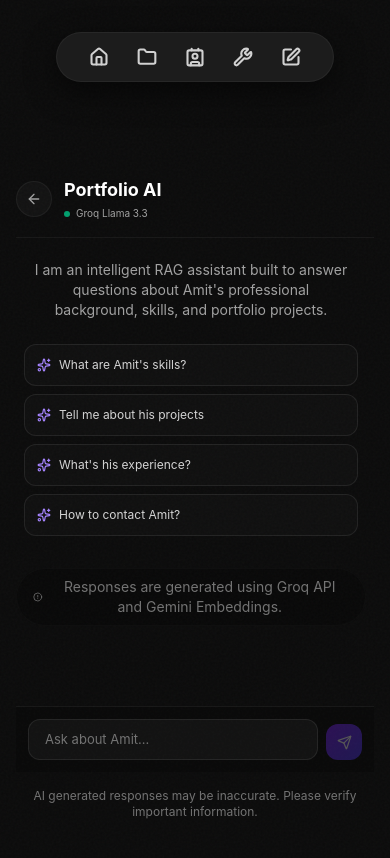
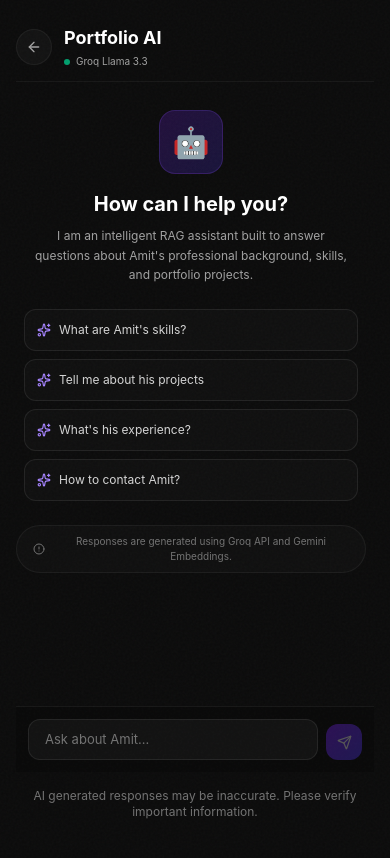
Before and after one commit to amit2003-cse/portfolio, a Next.js app: page /projects/ai-chatbot in a window 390 px wide. Shown: the top 858 px of the page. Built offline with nearby package versions, Linux system fonts and the light colour scheme.

Commit message:
style: optimize mobile layout for chat and hide global nav

```diff
--- a/app/layout.tsx
+++ b/app/layout.tsx
@@ -54,7 +54,7 @@ export default function RootLayout({
               className: "bg-[#1c1c1c] text-white border border-[#333] shadow-none"
             }}
           />
-          <QuickNav />
+          {!isChatPage && <QuickNav />}
 
           <main className="flex flex-col lg:flex-row w-full max-w-[100vw] min-h-screen">
             {!isChatPage && (
--- a/app/projects/ai-chatbot/page.tsx
+++ b/app/projects/ai-chatbot/page.tsx
@@ -103,10 +103,10 @@ export default function FullScreenChat() {
   }
 
   return (
-    <div className="w-full h-screen flex flex-col pt-44 sm:pt-24 pb-6 px-4 sm:px-8 lg:px-16 overflow-hidden">
+    <div className="w-full h-screen flex flex-col pt-6 sm:pt-24 pb-6 px-4 sm:px-8 lg:px-16 overflow-hidden">
 
       {/* Header */}
-      <div className="flex items-center justify-between mb-6 sm:mb-8 pb-4 sm:pb-6 border-b border-white/5 shrink-0">
+      <div className="flex items-center justify-between mb-3 sm:mb-8 pb-3 sm:pb-6 border-b border-white/5 shrink-0">
         <div className="flex items-center gap-3 sm:gap-4">
           <Link
             href="/#projects"
@@ -143,7 +143,7 @@ export default function FullScreenChat() {
             <h2 className="text-xl sm:text-3xl font-bold text-white mb-2 sm:mb-4">
               How can I help you?
             </h2>
-            <p className="text-neutral-400 mb-6 sm:mb-8 text-sm sm:text-lg px-4">
+            <p className="text-neutral-400 mb-6 sm:mb-8 text-xs sm:text-lg px-4 leading-relaxed">
               I am an intelligent RAG assistant built to answer questions about Amit's professional background, skills, and portfolio projects.
             </p>
 
@@ -160,9 +160,9 @@ export default function FullScreenChat() {
               ))}
             </div>
 
-            <div className="mt-8 flex items-center gap-2 text-sm text-neutral-500 bg-black/20 py-2 px-4 rounded-full border border-white/[0.02]">
-              <AlertCircle size={14} />
-              Responses are generated using Groq API and Gemini Embeddings.
+            <div className="mt-6 flex items-center gap-2 text-[10px] sm:text-sm text-neutral-500 bg-white/[0.02] py-2 px-4 rounded-full border border-white/[0.05]">
+              <AlertCircle size={12} className="shrink-0" />
+              <span>Responses are generated using Groq API and Gemini Embeddings.</span>
             </div>
           </motion.div>
         )}
```
